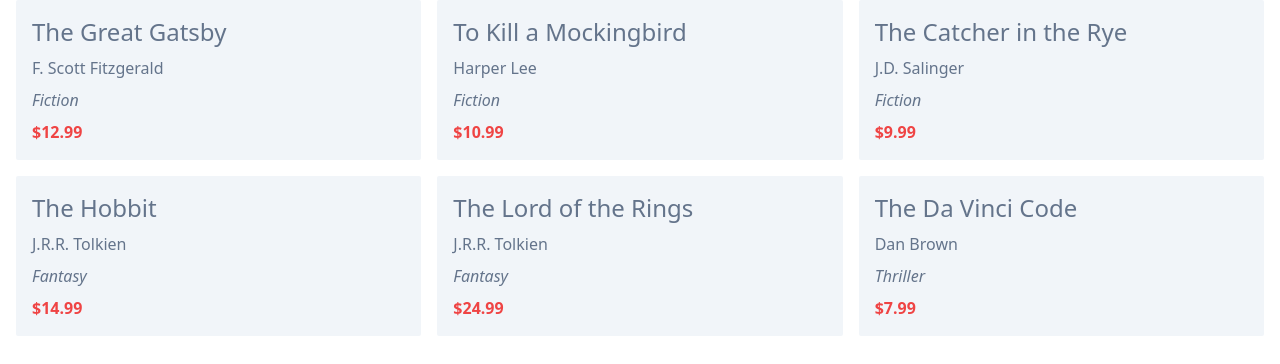
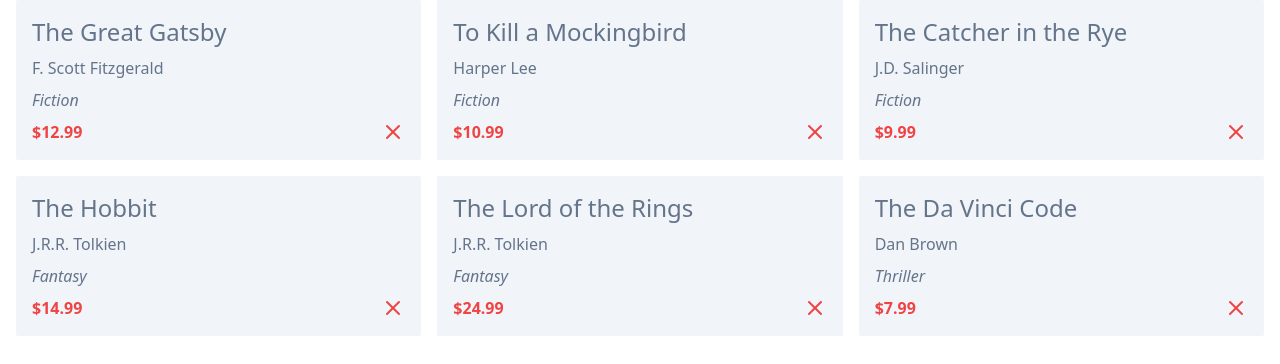
Before and after one commit to Boadzie/dexie-kit, a SvelteKit app: page / in a window 1280 px wide. Shown: the part 80-444 px from the top of the page. Built offline with nearby package versions, Linux system fonts and the light colour scheme.

Commit message:
Add delete book functionality to app
- Add a function that accept an id and delete the book with that id
- Add a button with an svg icon that deletes a book when clicked

```diff
--- a/src/routes/+page.svelte
+++ b/src/routes/+page.svelte
@@ -22,6 +22,11 @@
 			alert('All fields are required');
 		}
 	};
+
+	// Delete a book
+	const deleteBook = (id) => {
+		return db.books.delete(id);
+	};
 </script>
 
 <section class="container text-slate-500 mx-auto px-0 ">
@@ -33,12 +38,30 @@
 					<h1 class="text-2xl ">{book.title}</h1>
 					<p class="text-md">{book.author}</p>
 					<p class="italic">{book.genre}</p>
+					<div class="flex items-center justify-between ">
 						<p class="font-bold text-red-500">
 							{book.price.toLocaleString('en-US', {
 								style: 'currency',
 								currency: 'USD'
 							})}
 						</p>
+						<button on:click={deleteBook(book.id)}>
+							<svg
+								xmlns="http://www.w3.org/2000/svg"
+								class="stroke-red-500 w-6 h-6  icon icon-tabler icon-tabler-x"
+								viewBox="0 0 24 24"
+								stroke-width="2"
+								stroke=""
+								fill="none"
+								stroke-linecap="round"
+								stroke-linejoin="round"
+							>
+								<path stroke="none" d="M0 0h24v24H0z" fill="none" />
+								<line x1="18" y1="6" x2="6" y2="18" />
+								<line x1="6" y1="6" x2="18" y2="18" />
+							</svg>
+						</button>
+					</div>
 				</div>
 			{/each}
 		{/if}
```
Lines whose indentation alone changed are shown as unchanged.
